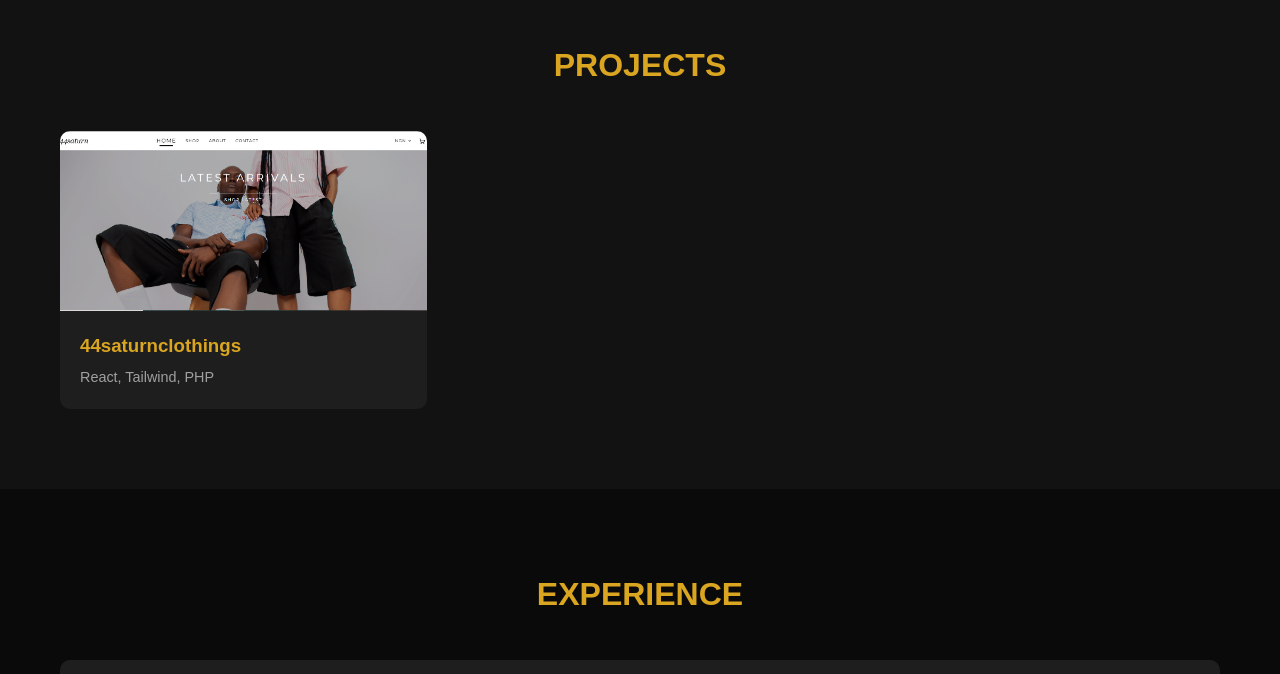
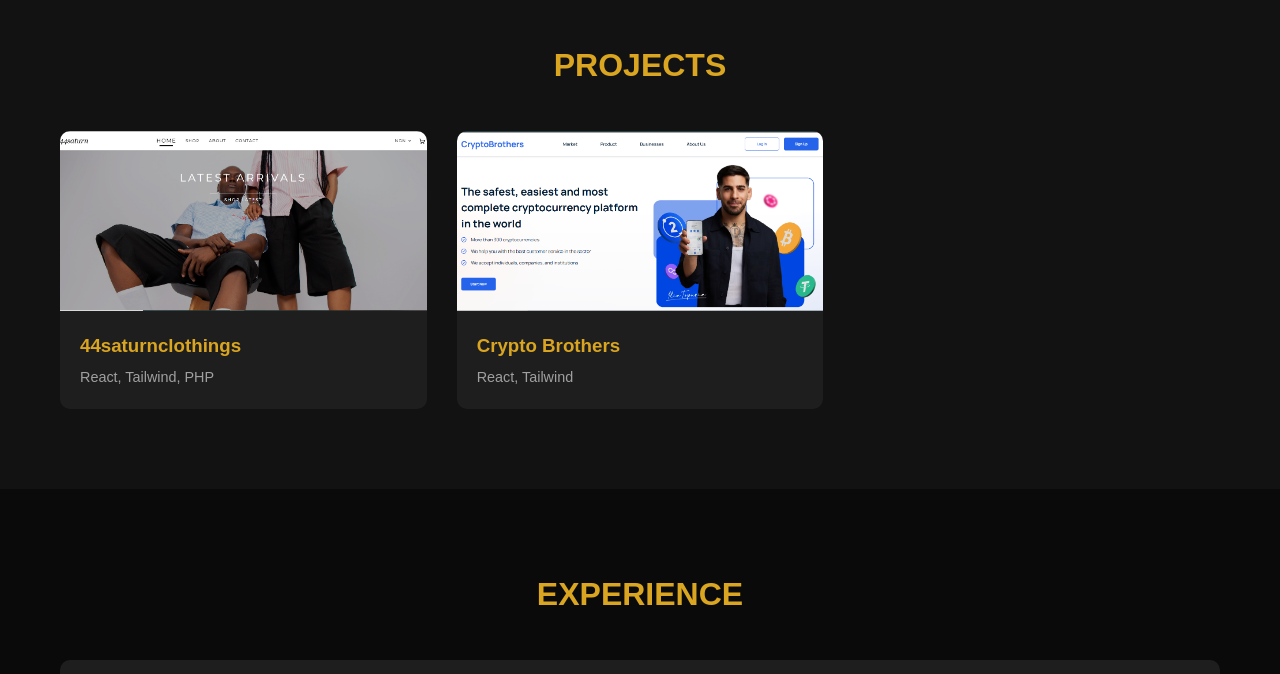
Before and after one commit to Dereelcoder1/upfront, a plain HTML site: page index.html in a window 1280 px wide. Shown: the part 840-1514 px from the top of the page. Drawn offline with nearby package versions, Linux system fonts and the light colour scheme.

Commit message:
added cryptobrothers

```diff
--- a/index.html
+++ b/index.html
@@ -85,6 +85,19 @@
                 </div>
                </a>
 
+               <a href="https://cryptobrothers.vercel.app/" target="_blank">
+                <div class="project-card" data-aos="fade-up" data-aos-delay="100">
+                    <div class="project-img">
+                        <img src="/images/cryptobrothers.PNG" alt="Crypto Brothers">
+
+                    </div>
+                    <div class="project-info">
+                        <h3>Crypto Brothers</h3>
+                        <p>React, Tailwind</p>
+                    </div>
+                </div>
+               </a>
+
             </div>
         </div>
     </section>
```
Also changed, not shown: images/cryptobrothers.PNG (added).
